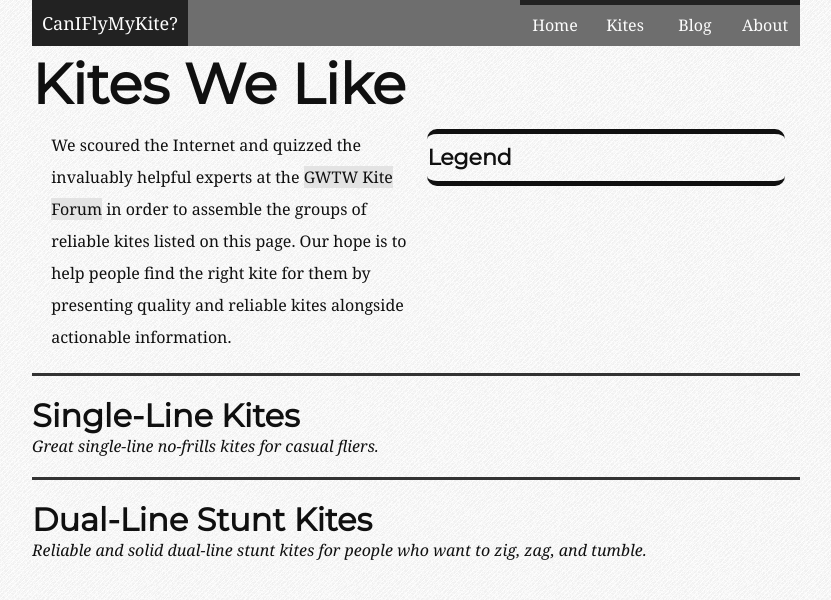
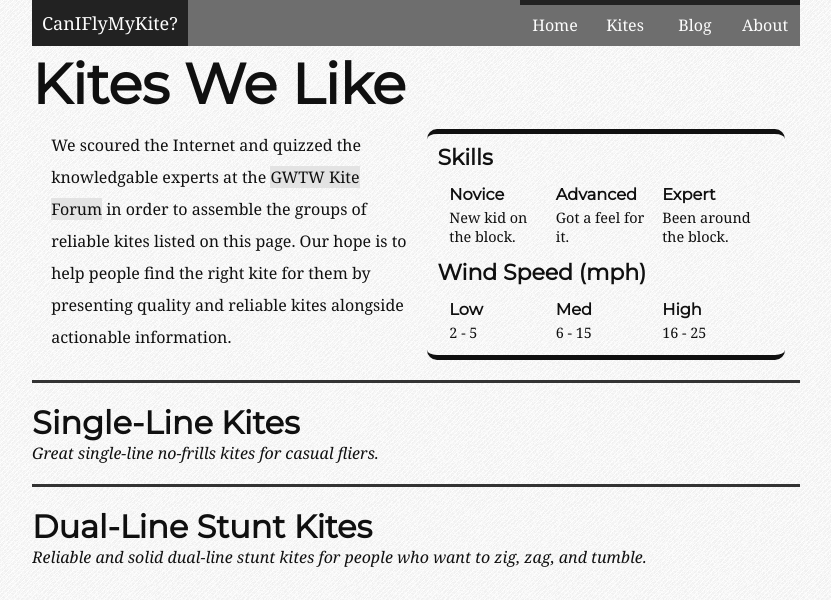
Before and after one commit to joelwilson/caniflymykite, a Flask app: page /kites in a window 1280 px wide. Shown: the top 600 px of the page, without its empty margins (224-1055 px from the left). Run offline with Flask 2, Linux system fonts and the light colour scheme; parts of the project's set-up code (start-up, migrations or seed data) failed here and were passed over; some libraries are stand-ins or nearby versions; some web fonts are replaced.

Commit message:
Added an attributes legend to kites page.

```diff
--- a/static/css/style.css
+++ b/static/css/style.css
@@ -418,8 +418,24 @@ form .submit:hover {
     border-radius: 10px;
 }
 
-.legend {
+.legend h3 {
+    margin-left: 10px;
+}
 
+.legend table {
+    width: 90%;
+    margin: 0 auto;
+    font-size: 0.9em;
+}
+
+.legend table:last-child {
+    margin-bottom: 10px;
+}
+
+.legend td, th {
+    text-align: left;
+    width: 33.333%;
+    padding-left: 2px;
 }
 
 .kite {
--- a/static/kites.csv
+++ b/static/kites.csv
@@ -1,13 +1,13 @@
 name,category,order,skill,pull,speed,wind_range,wind_text,price_range,image_name,amazon url,manufacturer_url,video_url
 Snapshot 1.4,dual line,9,3,Medium,Moderate,4 – 25,Low – High,,,,http://www.prismkites.com/products–sf–snapshot14.php,
 Prism Nexus,dual line,9,Novice – Advanced,Light – Medium,Fast,4 – 22,Low – High,~$60,prism_nexus.png,http://www.amazon.com/gp/product/B000XA046M/ref=as_li_ss_tl?ie=UTF8&camp=1789&creative=390957&creativeASIN=B000XA046M&linkCode=as2&tag=cifmk–20,http://www.prismkites.com/products-sk-nexus.php,http://www.youtube.com/watch?v=x4A_fivFMoc
-Prism Quantum,dual line,1,Novice – Advanced,Medium – Strong,"Moderate, Fast",3 – 25,Low – High,~$100,prism_quantum.png,http://www.amazon.com/gp/product/B000BMBQY6/ref=as_li_ss_tl?ie=UTF8&camp=1789&creative=390957&creativeASIN=B000BMBQY6&linkCode=as2&tag=cifmk–20,http://www.prismkites.com/products–sk–quantum.php#,http://www.youtube.com/watch?v=0Cj0gAKWmCk
+Prism Quantum,dual line,1,Novice – Advanced,Medium – Strong,Moderate – Fast,3 – 25,Low – High,~$100,prism_quantum.png,http://www.amazon.com/gp/product/B000BMBQY6/ref=as_li_ss_tl?ie=UTF8&camp=1789&creative=390957&creativeASIN=B000BMBQY6&linkCode=as2&tag=cifmk–20,http://www.prismkites.com/products–sk–quantum.php#,http://www.youtube.com/watch?v=0Cj0gAKWmCk
 Premier Widow,dual line,9,Intermediate,Medium – Strong,Fast,4 – 20,Low – High,~$160,,,,http://www.youtube.com/watch?v=QZ9qoec1ZVs
 Premier Wolf,dual line,9,Intermediate,Medium,Very Fast,4 – 25,Low – High,~$100,,,,
 Sky Burner Freestylist,dual line,9,Intermediate – Expert,Medium,Fast,4 – 25,Low – High,~$170,,,http://www.skyburner.com/freestylist.html,
 FWK Beetle,dual line,3,Novice,Medium,Fast,3 – 15,Low  – Moderate,~$65,fwk_beetle.png,http://www.amazon.com/gp/product/B001UT6Z72/ref=as_li_ss_tl?ie=UTF8&camp=1789&creative=390957&creativeASIN=B001UT6Z72&linkCode=as2&tag=cifmk–20,http://www.fwkites.com/web/stunts/Beetle.html,
-FWK Acrobatx,dual line,2,Intermediate,Medium,Very Fast,3 – 20,Low – High,~$100,fwk_acrobatx.png,http://www.amazon.com/gp/product/B001UT2U7Q/ref=as_li_ss_tl?ie=UTF8&camp=1789&creative=390957&creativeASIN=B001UT2U7Q&linkCode=as2&tag=cifmk–20,http://www.fwkites.com/web/stunts/acrobatx-std.html,http://www.youtube.com/watch?v=WpxDKGMO_K8
-ITW Elevation,single line,3,Novice – Advanced,Strong,No Control,8 – 30,Moderate – Very High,$55 – 65,itw_evelation.png,http://www.amazon.com/gp/product/B002BWY1LE/ref=as_li_ss_tl?ie=UTF8&camp=1789&creative=390957&creativeASIN=B002BWY1LE&linkCode=as2&tag=cifmk–20,http://intothewind.com/shop/Traditional_Kites/Box_Kites/ITW_Elevation_Box_Kite,http://www.youtube.com/watch?v=A2_vYw8Br7A
+FWK Acrobatx,dual line,2,Advanced,Medium,Very Fast,3 – 20,Low – High,~$100,fwk_acrobatx.png,http://www.amazon.com/gp/product/B001UT2U7Q/ref=as_li_ss_tl?ie=UTF8&camp=1789&creative=390957&creativeASIN=B001UT2U7Q&linkCode=as2&tag=cifmk–20,http://www.fwkites.com/web/stunts/acrobatx-std.html,http://www.youtube.com/watch?v=WpxDKGMO_K8
+ITW Elevation,single line,3,Novice – Advanced,Strong,No Control,8 – 30,Moderate – High,$55 – 65,itw_evelation.png,http://www.amazon.com/gp/product/B002BWY1LE/ref=as_li_ss_tl?ie=UTF8&camp=1789&creative=390957&creativeASIN=B002BWY1LE&linkCode=as2&tag=cifmk–20,http://intothewind.com/shop/Traditional_Kites/Box_Kites/ITW_Elevation_Box_Kite,http://www.youtube.com/watch?v=A2_vYw8Br7A
 ITW Kid's Delta,single line,9,Novice,Light,No Control,5 – 20,Low – High,~$35,itw_kids_delta.png,http://www.amazon.com/gp/product/B002BB8TFE/ref=as_li_ss_tl?ie=UTF8&camp=1789&creative=390957&creativeASIN=B002BB8TFE&linkCode=as2&tag=cifmk–20,http://intothewind.com/shop/Traditional_Kites/Best_for_Beginner_Kites/ITW_Kid's_Delta_Kite,
 ITW Pocket Sled,single line,2,Novice,Light,No Control,5 – 20,Low – High,~$25,itw_pocket_sled.png,http://www.amazon.com/gp/product/B002BBHZAE/ref=as_li_ss_tl?ie=UTF8&camp=1789&creative=390957&creativeASIN=B002BBHZAE&linkCode=as2&tag=cifmk–20,http://intothewind.com/shop/Traditional_Kites/Best_for_Beginner_Kites/ITW_Pocket_Sled_Kite,http://www.youtube.com/watch?v=PUnP81vTHMI
 Prism Delta,single line,1,Novice,Medium,No Control,5 – 20,Low – High,~$35,prism_delta.png,http://www.amazon.com/gp/product/B0044TGS1I/ref=as_li_ss_tl?ie=UTF8&camp=1789&creative=390957&creativeASIN=B0044TGS1I&linkCode=as2&tag=cifmk–20,http://www.prismkites.com/products–sl–stowaway_delta.php,http://www.youtube.com/watch?v=6y9vahE1qzw
--- a/static/sitemap.xml
+++ b/static/sitemap.xml
@@ -12,7 +12,7 @@
 </url>
 <url>
   <loc>http://www.caniflymykite.com/about</loc>
-  <changefreq>weekly</changefreq>
+  <changefreq>monthly</changefreq>
 </url>
 <url>
   <loc>http://www.caniflymykite.com/kites</loc>
--- a/templates/kites.html
+++ b/templates/kites.html
@@ -2,9 +2,36 @@
 {% block title %}Kites - {% endblock %}
 {% block top %}
 <h1 class="page_title">Kites We Like</h1>
-<p class='col_1_half'>We scoured the Internet and quizzed the invaluably helpful experts at the <a href="http://www.gwtwforum.com" target="_blank">GWTW Kite Forum</a> in order to assemble the groups of reliable kites listed on this page. Our hope is to help people find the right kite for them by presenting quality and reliable kites alongside actionable information.</p>
+<p class='col_1_half'>We scoured the Internet and quizzed the knowledgable experts at the <a href="http://www.gwtwforum.com" target="_blank">GWTW Kite Forum</a> in order to assemble the groups of reliable kites listed on this page. Our hope is to help people find the right kite for them by presenting quality and reliable kites alongside actionable information.</p>
+<!-- kite attribute legend -->
 <div class='col_1_half standout legend'>
-    <h3>Legend</h3>
+    <h3>Skills</h3>
+    <table>
+        <tr>
+            <th scope="col"><h4>Novice</h4></th>
+            <th scope="col"><h4>Advanced</h4></th>
+            <th scope="col"><h4>Expert</h4></th>
+        </tr>
+        <tr>
+            <td>New kid on the block.</td>
+            <td>Got a feel for it.</td>
+            <td>Been around the block.</td>
+        </tr>
+    </table>
+    <h3>Wind Speed (mph)</h3>
+    <table>
+        <tr>
+            <th scope="col"><h4>Low</h4></th>
+            <th scope="col"><h4>Med</h4></th>
+            <th scope="col"><h4>High</h4></th>
+        </tr>
+        <tr>
+            <td>2 - 5</td>
+            <td>6 - 15</td>
+            <td>16 - 25</td>
+        </tr>
+    </table>
+
 
 </div>
 {% endblock %}
@@ -25,7 +52,7 @@
                     <li><span class="attribute">Skill</span><span class="rating">{{ kite['skill'] }}</span></li>
                     <li><span class="attribute">Pull</span><span class="rating">{{ kite['pull'] }}</span></li>
                     <li><span class="attribute">Speed</span><span class="rating">{{ kite['speed'] }}</span></li>
-                    <li><span class="attribute">Wind</span><span class="rating">{{ kite['wind_range'] }}</span></li>
+                    <li><span class="attribute">Wind</span><span class="rating">{{ kite['wind_text'] }}</span></li>
                     <li><span class="attribute">Price</span><span class="rating">{{ kite['price_range'] }}</span></li>
                 </ul>
             </div>
```
